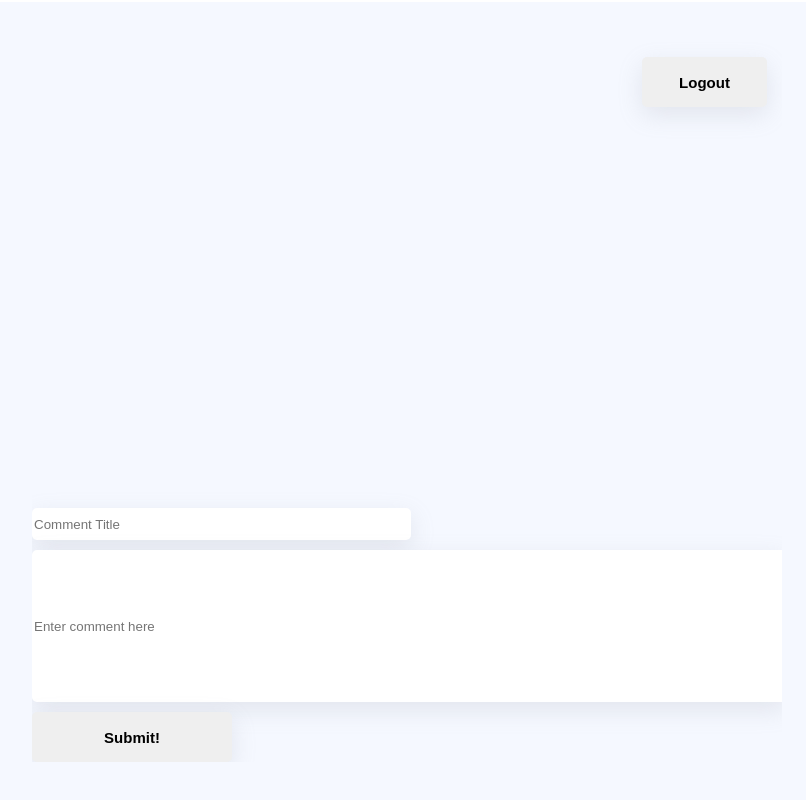
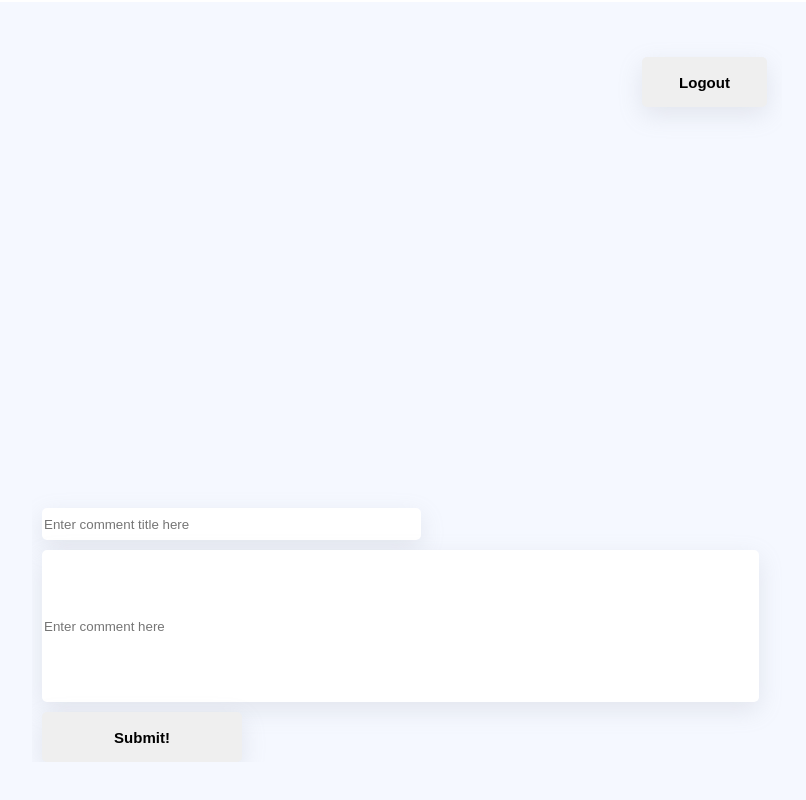
Before and after one commit to rrich-kray/comments-section-client, a Next.js app: page / in a window 1280 px wide. Shown: the part 798-1598 px from the top of the page, without its empty margins (233-1039 px from the left). Built offline with nearby package versions, Linux system fonts and the light colour scheme.

Commit message:
fixed many issues

```diff
--- a/components/Start/Start.js
+++ b/components/Start/Start.js
@@ -23,7 +23,7 @@ const Start = ({ baseUrl }) => {
 
   console.log(baseUrl);
   const submitLogin = (e) => {
-    // e.preventDefault();
+    e.preventDefault();
     fetch(`${baseUrl}/interactive-comments-section/api/login`, {
       method: "POST",
       headers: {
@@ -38,9 +38,8 @@ const Start = ({ baseUrl }) => {
         }
       })
       .then((data) => {
-        console.log(data);
         context.login(data); // this sets the context properly, but token is not being saved to local storage, so user state is changed to null upon page refresh
-        console.log(context);
+        window.location.reload();
       })
       .catch((err) => {
         console.error("Error", err);
@@ -63,8 +62,8 @@ const Start = ({ baseUrl }) => {
         }
       })
       .then((data) => {
-        console.log(data);
         context.login(data);
+        window.location.reload();
       })
       .catch((err) => {
         console.error("Error", err);
@@ -114,7 +113,7 @@ const Start = ({ baseUrl }) => {
       );
     } else if (pageState === "register") {
       return (
-        <>
+        <div className="register-form-container">
           <form className="register-form form">
             <h1>Register</h1>
             <input
@@ -145,7 +144,7 @@ const Start = ({ baseUrl }) => {
           <button className="btn" onClick={submitRegister}>
             Submit!
           </button>
-        </>
+        </div>
       );
     }
   };
--- a/pages/index.js
+++ b/pages/index.js
@@ -11,22 +11,14 @@ import { AuthContext } from "../contexts/AuthContext";
 import jwt_decode from "jwt-decode";
 import axios from "axios";
 
-// Fix context. Use token - DONE
-// React trying to loop over comments despite no comments in array.
-// Now there's a sequelize foreign constraint error - because formState.user_id is null.
-
 export default function Home() {
+  const [ isSubmitButtonHidden, setIsSubmitButtonHidden ] = useState(false);
   const [user, setUser] = useState("");
   const [comments, setComments] = useState([]);
   const [formState, setFormState] = useState({
     title: "",
     content: "",
   });
-
-  console.log(user);
-  console.log(user.id);
-  console.log(comments);
-  console.log(formState.user_id); // This is not updated on component render.
 
   // const baseUrl =
   //   process.env.NODE_ENV === "production"
@@ -62,11 +54,13 @@ export default function Home() {
   };
 
   const submitComment = () => {
+    setIsSubmitButtonHidden(true);
     axios.post(`${baseUrl}/interactive-comments-section/api/comments`, {
       title: formState.title,
       content: formState.content,
       user_id: user.id,
     });
+    setTimeout(() => window.location.reload(), 500);
   };
 
   const vote = (commentId, actionType, upvoteUri, downvoteUri) => {
@@ -83,11 +77,11 @@ export default function Home() {
     })
       .then((response) => {
         console.log(response);
+        window.location.replace("/");
       })
       .catch((err) => {
         console.error("Error", err);
       });
-    window.location.replace("/");
   };
 
   const logout = () => {
@@ -101,7 +95,7 @@ export default function Home() {
       <div className="app">
         <div className="comments-container">
           <div className="comments">
-            {comments !== [] &&
+            {comments.length !== 0 &&
               comments.map((comment) => (
                 <div className="comment" key={comment.id}>
                   <div
@@ -139,12 +133,12 @@ export default function Home() {
               ))}
           </div>
           <div className="add-comment-container"></div>
-          <form>
+          <form className="comment-form">
             <input
               name="title"
               id="title"
               onChange={handleChange}
-              placeholder="Comment Title"
+              placeholder="Enter comment title here"
             ></input>
             <input
               className="add-comment"
@@ -153,9 +147,12 @@ export default function Home() {
               placeholder="Enter comment here"
               onChange={handleChange}
             ></input>
-            <button className="submit-btn" onClick={submitComment}>
-              Submit!
-            </button>
+            {
+              isSubmitButtonHidden === false &&
+              <button className="submit-btn" onClick={submitComment}>
+                Submit!
+              </button>
+            }
           </form>
           <button className="logout-btn" onClick={logout}>
             Logout
--- a/styles/Home.module.css
+++ b/styles/Home.module.css
@@ -26,6 +26,10 @@
   justify-content: center;
   align-items: center;
   flex-grow: 1;
+}
+
+.comment-form {
+  padding: 10px;
 }
 
 .title a {
--- a/styles/globals.css
+++ b/styles/globals.css
@@ -44,7 +44,7 @@ body::-webkit-scrollbar {
   overflow-y: scroll;
   display: flex;
   flex-direction: column;
-  justify-content: center;
+  /* justify-content: center; */
   align-items: center;
   padding-right: 17px;
   box-sizing: content-box;
@@ -53,7 +53,8 @@ body::-webkit-scrollbar {
 
 .add-comment {
   height: 150px;
-  width: 100%;
+  width: 95%;
+  margin-left: 10px;
   border-radius: 5px;
   border: none;
   box-shadow: rgba(149, 157, 165, 0.2) 0px 8px 24px;
@@ -111,6 +112,7 @@ body::-webkit-scrollbar {
   height: 30px;
   margin-top: 10px;
   margin-bottom: 10px;
+  margin-left: 10px;
   width: 50%;
   border: none;
   box-shadow: rgba(149, 157, 165, 0.2) 0px 8px 24px;
@@ -120,6 +122,7 @@ body::-webkit-scrollbar {
   width: 200px;
   height: 50px;
   margin-top: 10px;
+  margin-left: 10px;
   border-radius: 5px;
   border: none;
   font-size: 1rem;
```
Also changed, not shown: 1 other file (tests, documents, lock files or other folders).
